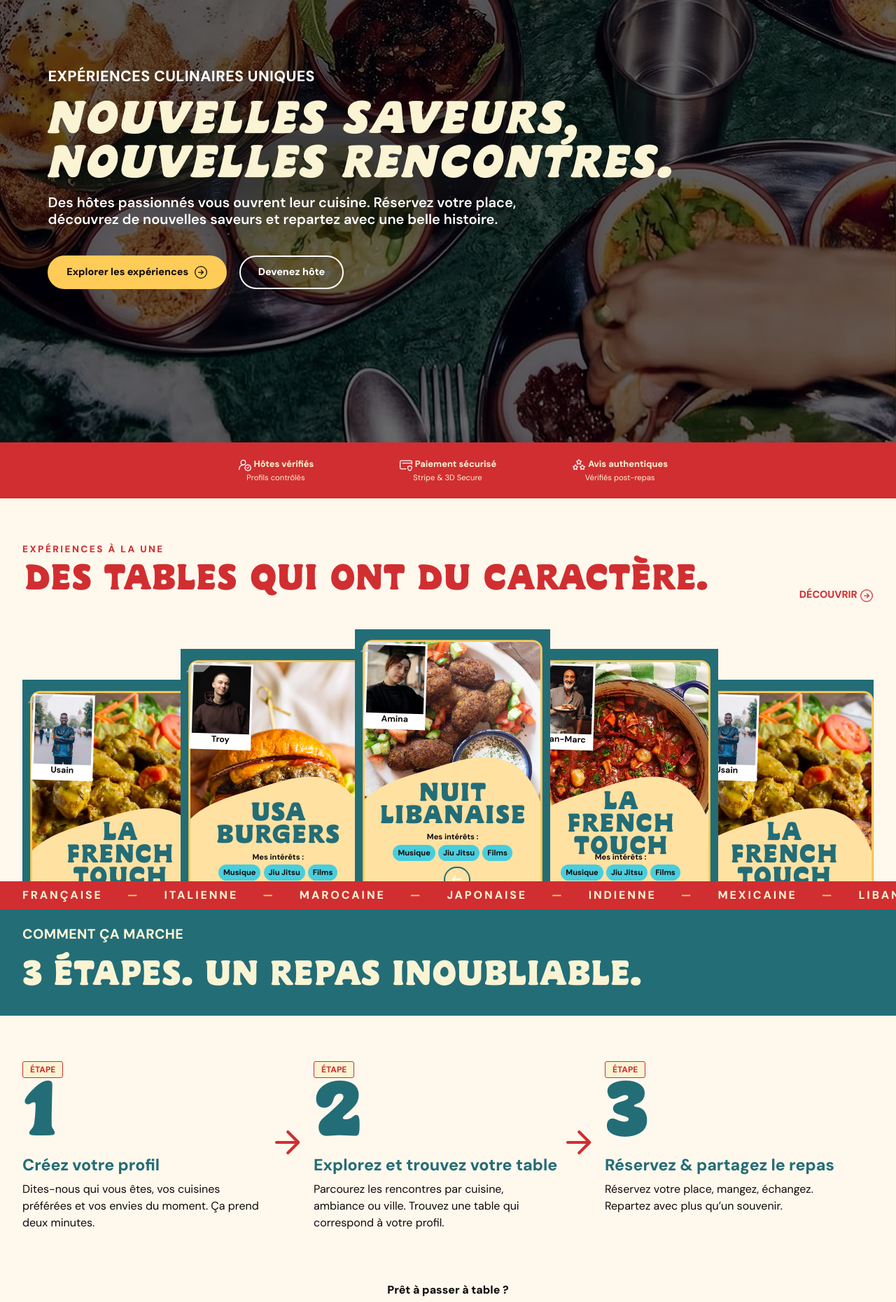
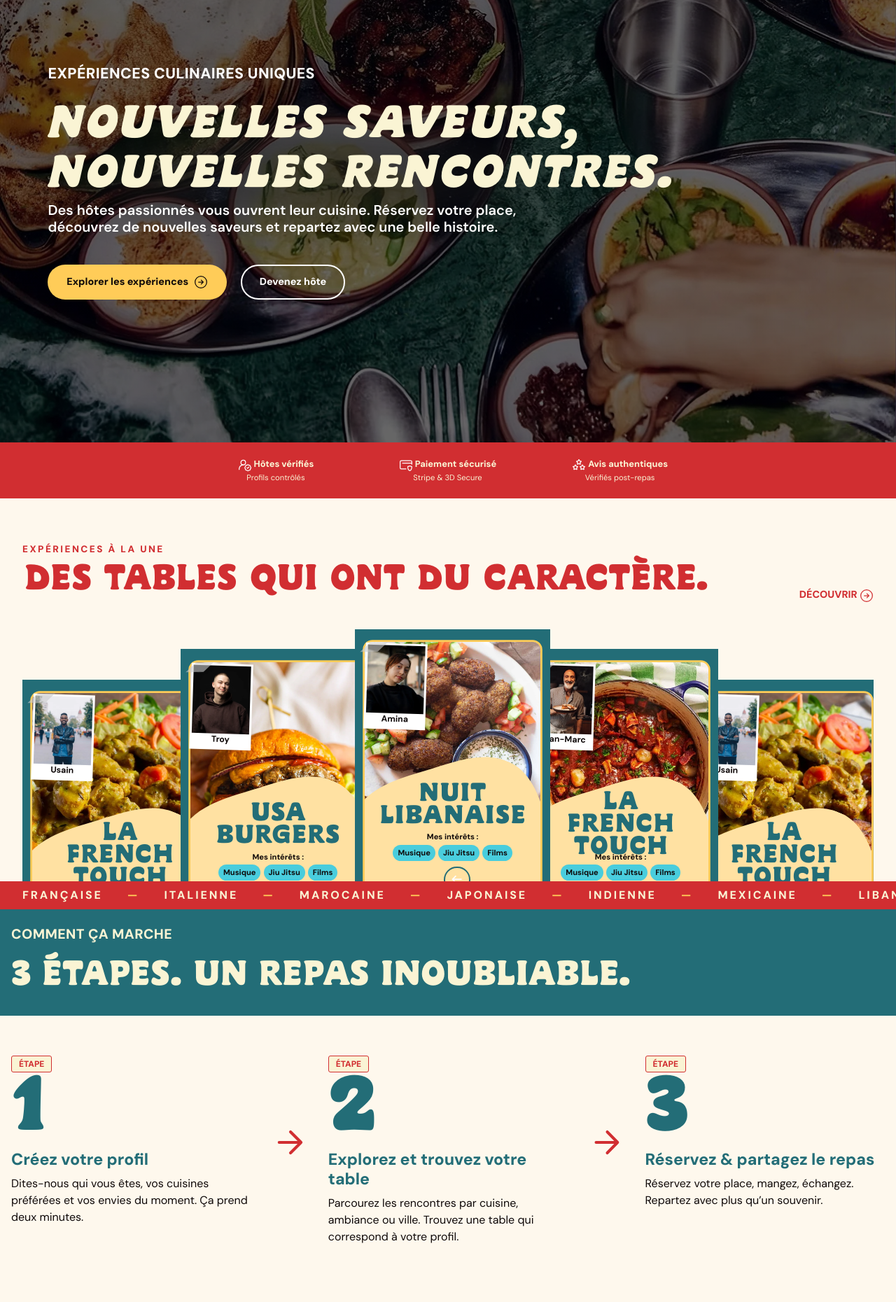
Before and after one commit to Mahkalix/PlateMate, a React (Vite) app in the folder frontend/: page / in a window 1280 px wide. Shown: the part 120-1980 px from the top of the page at 70% size. Built offline with nearby package versions, Linux system fonts and the light colour scheme.

Commit message:
Aligner le hero, les étapes et le pied de page sur les calques Figma

```diff
--- a/frontend/scss/7_components/_app-chrome.scss
+++ b/frontend/scss/7_components/_app-chrome.scss
@@ -92,17 +92,16 @@
   &__top {
     display: flex;
     gap: 4rem;
-    align-items: flex-start;
+    align-items: center;
     justify-content: space-between;
-    min-height: 150px;
   }
   .pm-logo {
-    width: 160px;
-    height: 100px;
+    width: 140px;
+    height: 79px;
   }
   &__social {
     display: flex;
-    gap: 12px;
+    gap: 16px;
     a {
       display: grid;
       place-items: center;
@@ -126,9 +125,15 @@
       letter-spacing: 0.08em;
     }
   }
+  &__legal {
+    display: flex;
+    flex-wrap: wrap;
+    gap: 26px;
+  }
   &__bottom {
+    margin-top: clamp(32px, 7.08vw, 102px);
     display: flex;
-    gap: 3rem;
+    gap: clamp(20px, 4.17vw, 60px);
     justify-content: center;
     font-size: 0.72rem;
   }
--- a/frontend/scss/8_sections/_app-pages.scss
+++ b/frontend/scss/8_sections/_app-pages.scss
@@ -12,14 +12,15 @@
     padding: clamp(130px, 16.67vw, 240px) 0 60px;
   }
   h1 {
-    max-width: 1100px;
+    max-width: 1008px;
     text-transform: uppercase;
     font-style: italic;
   }
   .pm-eyebrow {
     font-size: clamp(0.9rem, 1.67vw, 1.5rem);
     letter-spacing: 0.02em;
-    margin-bottom: 12px;
+    line-height: 1.2;
+    margin-bottom: 24px;
   }
   p:not(.pm-eyebrow) {
     max-width: 744px;
@@ -30,8 +31,11 @@
   &__actions {
     display: flex;
     flex-wrap: wrap;
-    gap: 18px;
-    margin-top: 40px;
+    gap: 20px;
+    margin-top: 42px;
+    .pm-button {
+      min-height: 50px;
+    }
   }
 }
 .pm-trust {
@@ -173,6 +177,7 @@
   }
 
   .pm-container {
+    width: min(calc(100% - 32px), 1292px);
     position: relative;
   }
 
@@ -190,16 +195,23 @@
     padding: 32px 0;
     margin: 24px 0;
     display: grid;
-    grid-template-columns: repeat(3, 1fr);
-    gap: 32px;
+    grid-template-columns: repeat(3, minmax(0, 348fr));
+    column-gap: clamp(40px, 8.62vw, 124px);
   }
   &__action {
     text-align: center;
+    padding: 16px 0 8px;
     margin-top: 24px;
     p {
       font-weight: 800;
+      font-size: 1.25rem;
+      line-height: 24px;
+      margin-bottom: 16px;
     }
     .pm-button {
+      min-height: 42px;
+      padding: 8px 16px;
+      min-width: min(248px, 100%);
       border-color: var(--pm-red);
       color: var(--pm-ink);
     }
@@ -207,12 +219,13 @@
 }
 .pm-step {
   position: relative;
-  padding-top: 8px;
+  min-height: 280px;
 
   &:not(:last-child)::after {
     position: absolute;
     top: 95px;
-    right: -24px;
+    right: calc(-1 * clamp(40px, 8.62vw, 124px) / 2);
+    transform: translateX(50%);
     color: var(--pm-teal);
     font-size: 36px;
     content: "→";
@@ -244,7 +257,8 @@
     color: var(--pm-teal);
   }
   p {
-    max-width: 340px;
+    max-width: 348px;
+    margin-bottom: 0;
   }
 }
 .pm-gallery {
@@ -385,7 +399,11 @@
 }
 .app .pm-hero h1 {
   color: var(--pm-cream);
-  margin: 0 0 14px;
+  margin: 0 0 12px;
+  span {
+    display: block;
+    margin-top: 8px;
+  }
   font:
     italic 900 clamp(2.5rem, 4.45vw, 4rem)/1.1 "BBB ReadMe",
     serif;
@@ -461,8 +479,7 @@
   border-image: url("/home/Line.svg") 1;
 }
 .pm-footer__bottom {
-  border-top: 1px solid #593b35;
-  padding-top: 14px;
+  line-height: 16px;
 }
 @media (max-width: 650px) {
   .pm-hero__content {
@@ -471,6 +488,9 @@
   .pm-host-cta__photo img {
     width: 160px;
   }
+  .pm-step {
+    min-height: 0;
+  }
   .pm-step:not(:last-child)::after {
     display: none;
   }
--- a/frontend/src/app/sections/Hero.tsx
+++ b/frontend/src/app/sections/Hero.tsx
@@ -7,8 +7,7 @@ export function Hero() {
         <p className="pm-eyebrow">Expériences culinaires uniques</p>
         <h1>
           Nouvelles saveurs,
-          <br />
-          nouvelles rencontres.
+          <span>nouvelles rencontres.</span>
         </h1>
         <p>
           Des hôtes passionnés vous ouvrent leur cuisine. Réservez votre place,
--- a/frontend/src/app/sections/HomeFooter.tsx
+++ b/frontend/src/app/sections/HomeFooter.tsx
@@ -23,7 +23,11 @@ export function HomeFooter() {
       </div>
       <div className="pm-footer__bottom">
         <span>© 2026 PlateMate. Tous droits réservés.</span>
-        <Link to="/mentions-legales">Mentions légales</Link>
+        <div className="pm-footer__legal">
+          <Link to="/mentions-legales">Mentions légales</Link>
+          <a href="/mentions-legales#privacy-title">Confidentialité</a>
+          <span title="Conditions générales à venir">CGU</span>
+        </div>
       </div>
     </footer>
   );
```
